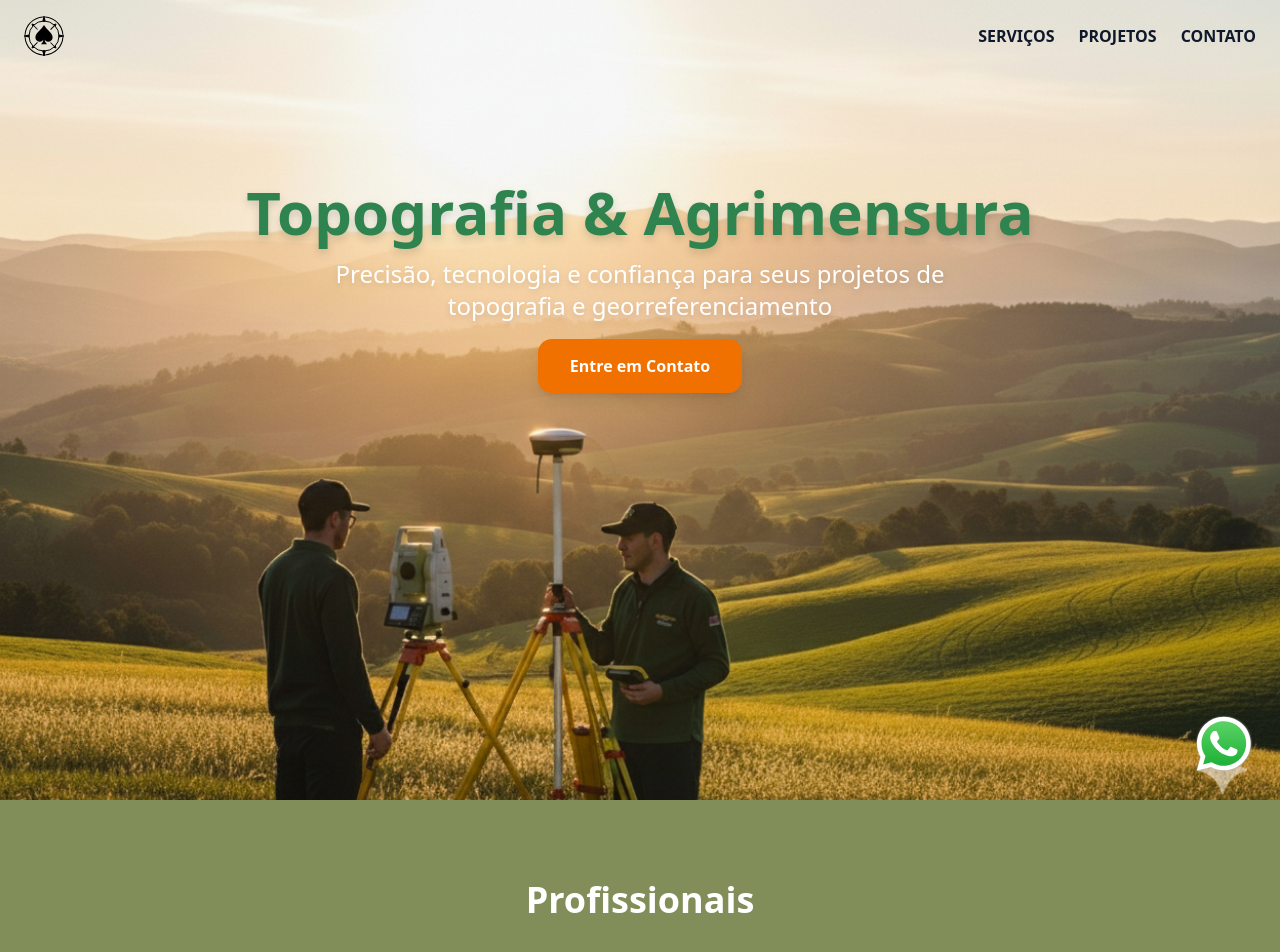
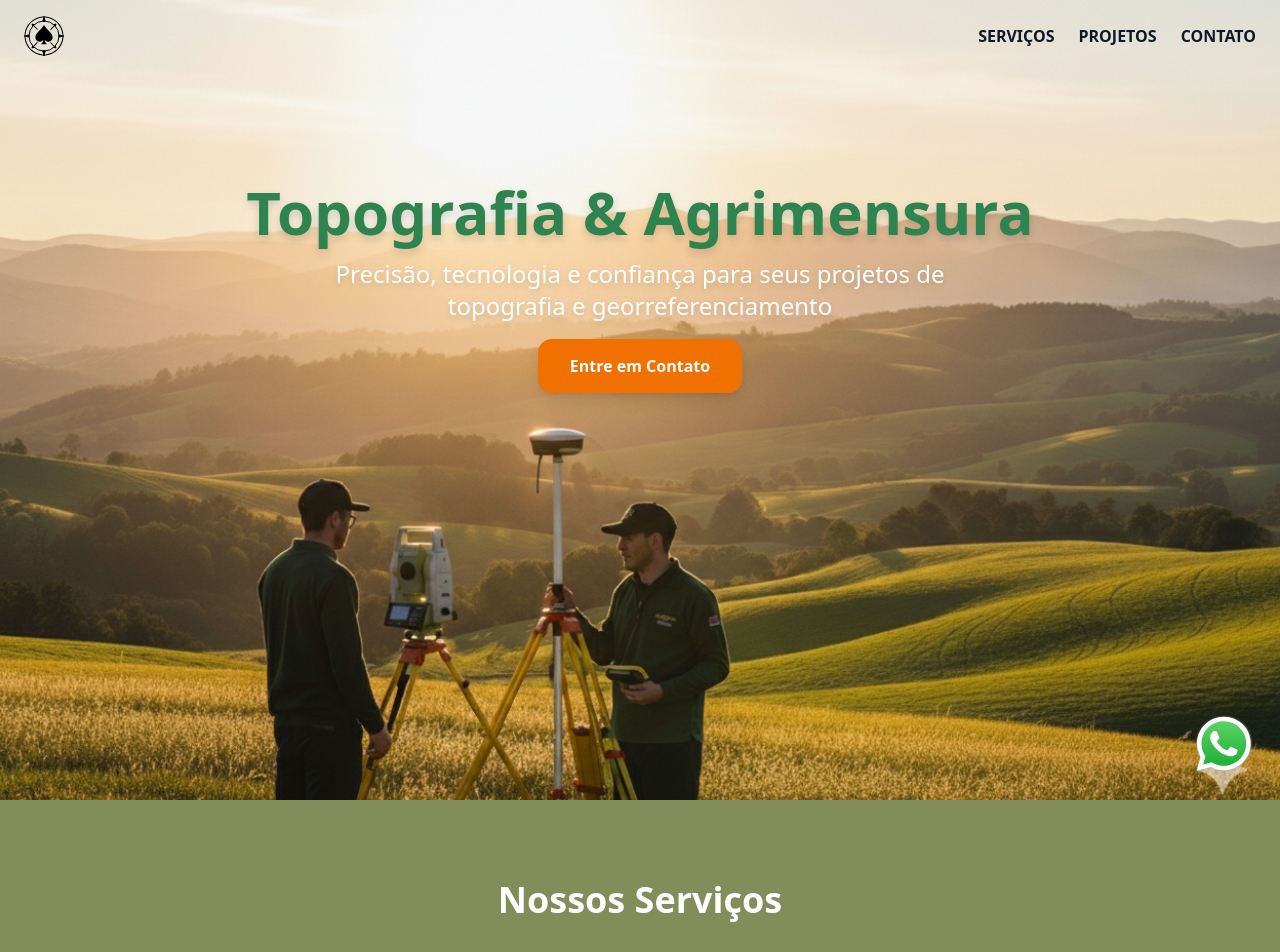
Before and after one commit to aislangomes/agrimensura, a Next.js app: page / in a window 1280 px wide. Shown: the top 952 px of the page. Built offline with nearby package versions, Linux system fonts and the light colour scheme; no server answers.

Commit message:
profile hide

```diff
--- a/app/page.tsx
+++ b/app/page.tsx
@@ -12,7 +12,7 @@ export default function Home() {
     <main>
       <Header />
       <Hero />
-      <Profile/>
+      {/* <Profile/> */}
       <Services />
       <Projects />
       <Contact />
```
